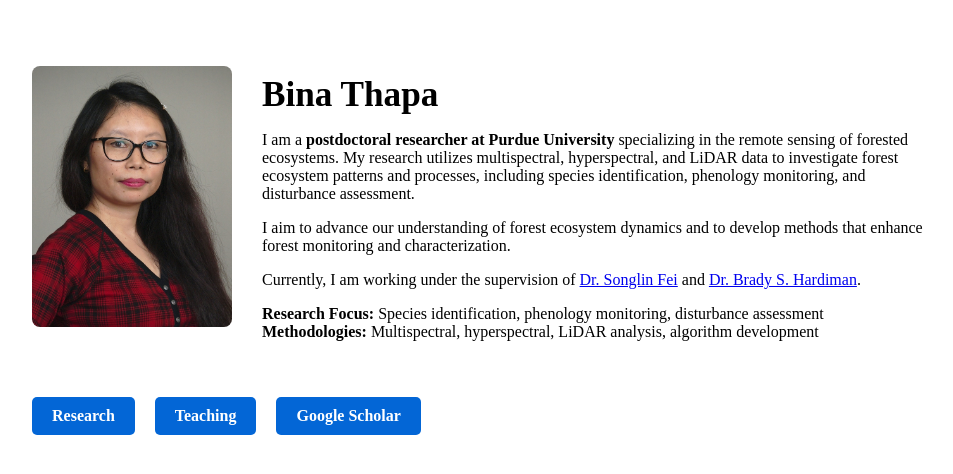
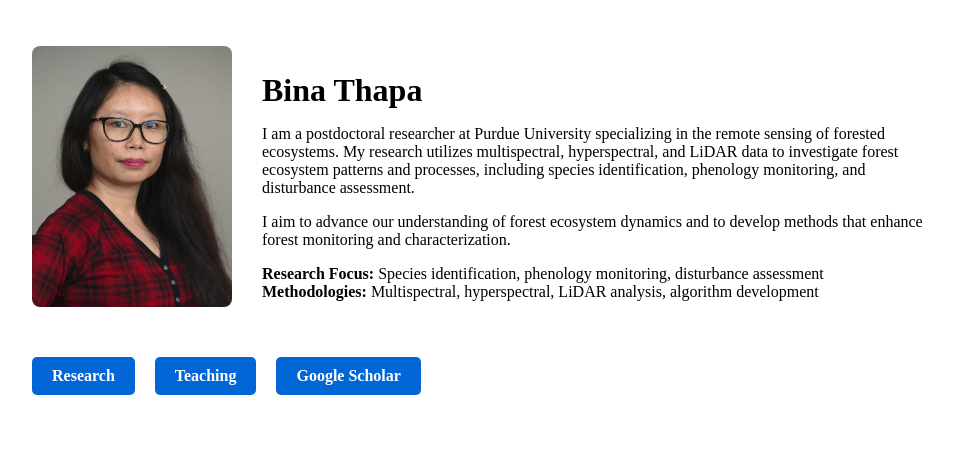
Before and after one commit to ThapaBina/thapabina.github.io, a Jekyll site: the page built from index.md, in a window 1280 px wide. Shown: the top 474 px of the page, without its empty margins (158-1111 px from the left). Built offline with Jekyll 4.4.1, drawn with Linux system fonts in a browser that asks for light colours.

Commit message:
Update index.md

```diff
--- a/index.md
+++ b/index.md
@@ -32,7 +32,7 @@ title: Home
 
 /* Name styling */
 .profile-name {
-  font-size: 2.2em;  /* bigger font */
+  font-size: 2.0em;  /* bigger font */
   font-weight: bold;
   margin-bottom: 15px;
 }
@@ -70,18 +70,12 @@ title: Home
     <p class="profile-name">Bina Thapa</p>
 
     <p>
-      I am a <strong>postdoctoral researcher at Purdue University</strong> specializing in the remote sensing of forested ecosystems.
+      I am a postdoctoral researcher at Purdue University specializing in the remote sensing of forested ecosystems.
       My research utilizes multispectral, hyperspectral, and LiDAR data to investigate forest ecosystem patterns and processes, including species identification, phenology monitoring, and disturbance assessment.
     </p>
 
     <p>
       I aim to advance our understanding of forest ecosystem dynamics and to develop methods that enhance forest monitoring and characterization.
-    </p>
-
-    <p>
-      Currently, I am working under the supervision of
-      <a href="https://web.ics.purdue.edu/~sfei/feiS.php" target="_blank">Dr. Songlin Fei</a> and
-      <a href="https://www.purdue.edu/fnr/sites/hardiman/" target="_blank">Dr. Brady S. Hardiman</a>.
     </p>
 
     <p>
```
